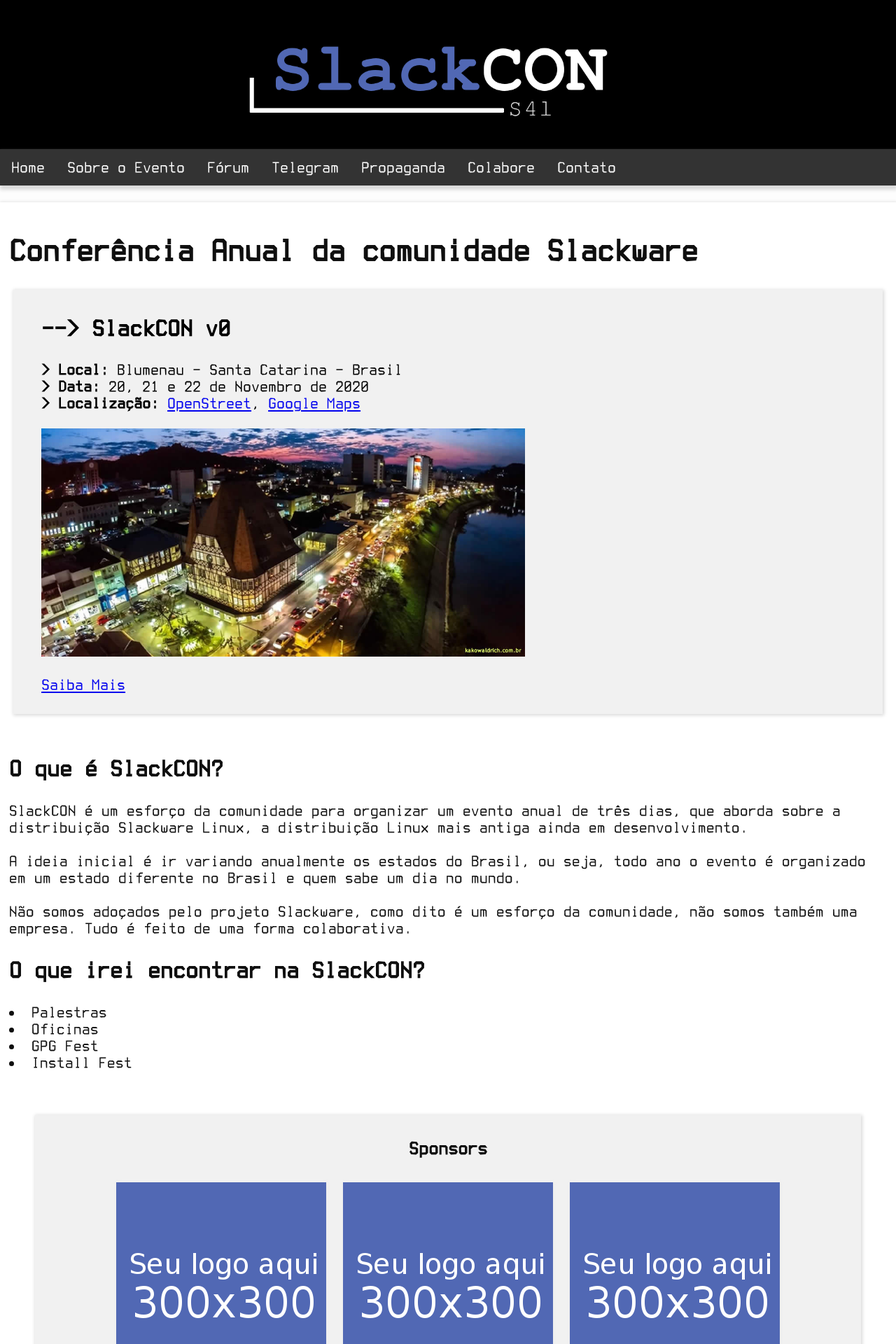
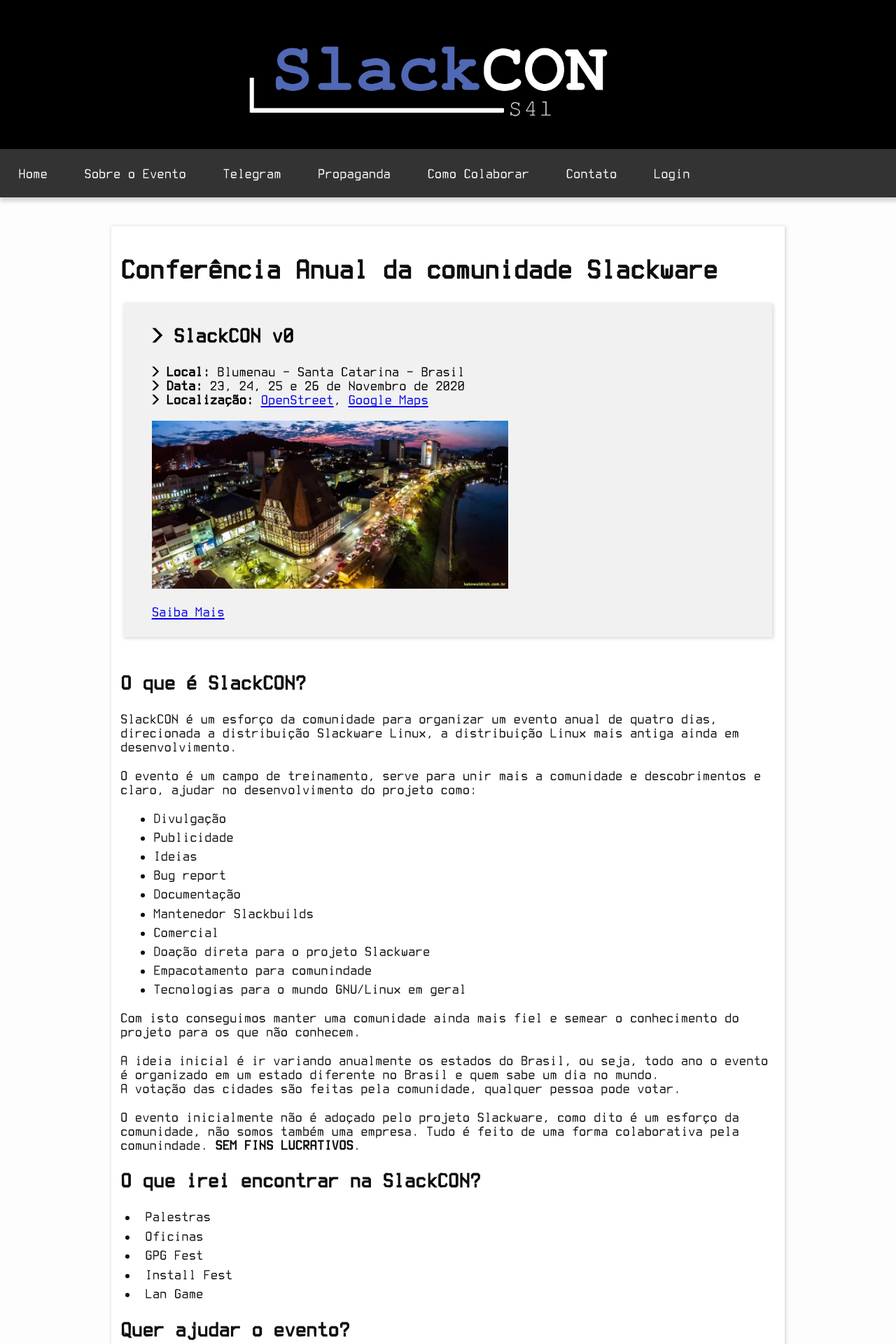
Before and after one commit to slackcon/slackcon.github.io, a PHP site: page / in a window 1280 px wide. Shown: the top 1920 px of the page at 70% size. Run offline with PHP 8.4, Linux system fonts and the light colour scheme.

Commit message:
Atualização

```diff
--- a/css/style.css
+++ b/css/style.css
@@ -4,7 +4,7 @@
 }
 
 body{
-	font-size: 1.5em;
+	font-size: 1.3em;
 	font-family: terminus;
 	margin: 0 auto;
 	background-color: #fdfdfd;
@@ -25,11 +25,12 @@ nav{
 	background-color: black;
 	box-shadow: 1px 5px 5px 1px #d9d9d9;
 }
+
 #container{
 	padding: 1%;
 	background-color: white;
 	box-shadow: 1px 1px 5px 1px #d9d9d9;
-	margin: 1em auto;max-width: 60em;
+	margin: 2em auto;max-width: 45em;
 }
 
 .local{
@@ -63,11 +64,23 @@ nav{
 	box-shadow: 1px 1px 5px 1px #ededed;
 }
 
+.link_colabore{
+	background-color: black;
+}
+
 footer{
 	color: white;
 	text-align: center;
 	padding: 1%;
 	background-color: #333;
+}
+
+li{
+	margin: 0.8%;
+}
+
+.color_bold{
+	color: #5168b4;
 }
 
 .menu {
--- a/index.html
+++ b/index.html
@@ -23,11 +23,11 @@
 	<ul class="menu">
 		<li class="menulink"><a href="index.html">Home</a></li>
 		<li class="menulink"><a href="#">Sobre o Evento</a></li>
-		<li class="menulink"><a href="https://github.com/slackcon/forum/issues" target="_blank">Fórum</a></li>
 		<li class="menulink"><a href="https://t.me/slackcon" target="_blank">Telegram</a></li>
 		<li class="menulink"><a href="#">Propaganda</a></li>
-		<li class="menulink"><a href="#">Colabore</a></li>
+		<li class="menulink"><a href="colabore.html">Como Colaborar</a></li>
 		<li class="menulink"><a href="#">Contato</a></li>
+		<li class="menulink"><a href="#">Login</a></li>
 	</ul>
 </nav>
 
@@ -36,10 +36,10 @@
 		<h1>Conferência Anual da comunidade Slackware</h1>
 	<div class="local">
 		<ul>
-			<h2>--> SlackCON v0</h2>
+			<h2>> SlackCON v0</h2>
 			<b>> Local:</b> Blumenau - Santa Catarina - Brasil
 			<br>
-			<b>> Data:</b> 20, 21 e 22 de Novembro de 2020
+			<b>> Data:</b> 23, 24, 25 e 26 de Novembro de 2020
 			<br>
 			<b>> Localização:</b>
 			<a href="#" target="_blank">OpenStreet</a>,
@@ -55,14 +55,40 @@
 <!-- CONTÉUDO -->
 	<h2>O que é SlackCON?</h2>
 <p>
-SlackCON é um esforço da comunidade para organizar um evento anual de três dias, que aborda sobre a distribuição Slackware Linux, a distribuição Linux mais antiga ainda em desenvolvimento.
+SlackCON é um esforço da comunidade para organizar um evento anual de quatro dias, direcionada a distribuição Slackware Linux, a distribuição Linux mais antiga ainda em desenvolvimento.
 </p>
 
 <p>
-A ideia inicial é ir variando anualmente os estados do Brasil, ou seja, todo ano o evento é organizado em um estado diferente no Brasil e quem sabe um dia no mundo.
+O evento é um campo de treinamento, serve para unir mais a comunidade e descobrimentos e claro, ajudar no desenvolvimento do projeto como:
 </p>
+<ul>
+	<li>Divulgação</li>
+	<li>Publicidade</li>
+	<li>Ideias</li>
+	<li>Bug report</li>
+	<li>Documentação</li>
+	<li>Mantenedor Slackbuilds</li>
+	<li>Comercial</li>
+	<li>Doação direta para o projeto Slackware</li>
+	<li>Empacotamento para comunindade</li>
+	<li>Tecnologias para o mundo GNU/Linux em geral</li>
+</ul>
+
 <p>
-Não somos adoçados pelo projeto Slackware, como dito é um esforço da comunidade, não somos também uma empresa. Tudo é feito de uma forma colaborativa.
+Com isto conseguimos manter uma comunidade ainda mais fiel e semear o conhecimento do projeto para os que não conhecem.
+</p>
+
+<p>
+A ideia inicial é ir variando anualmente os estados do Brasil, ou seja, todo ano o evento é organizado em um estado diferente no Brasil e quem sabe um dia no mundo.<br>
+A votação das cidades são feitas pela comunidade, qualquer pessoa pode votar.
+</p>
+
+<p>
+
+</p>
+
+<p>
+O evento inicialmente não é adoçado pelo projeto Slackware, como dito é um esforço da comunidade, não somos também uma empresa. Tudo é feito de uma forma colaborativa pela comunindade. <b>SEM FINS LUCRATIVOS</b>.
 </p>
 
 	<h2>O que irei encontrar na SlackCON?</h2>
@@ -70,16 +96,30 @@ Não somos adoçados pelo projeto Slackware, como dito é um esforço da comunid
 <li>Oficinas</li>
 <li>GPG Fest</li>
 <li>Install Fest</li>
+<li>Lan Game</li>
 
-<!-- LOgos dos patricinadores -->
+	<h2>Quer ajudar o evento?</h2>
+<p>Acesse <a href="colabore.html">Como colaborar</a> para saber as várias maneiras de colaborar.</p>
+
+<!-- Logos dos patricinadores -->
 <div class="sponsors">
-	<h3>Sponsors</h3>
-	<img class="sponsorslogo" src="img/sponsors.png">
-	<img class="sponsorslogo" src="img/sponsors.png">
-	<img class="sponsorslogo" src="img/sponsors.png">
-	<img class="sponsorslogo" src="img/sponsors.png">
-	<img class="sponsorslogo" src="img/sponsors.png">
-	<img class="sponsorslogo" src="img/sponsors.png">
+
+	<h3>Patrocinador Ouro</h3>
+	<img class="sponsorslogo" src="img/goldsponsors.png">
+	<img class="sponsorslogo" src="img/goldsponsors.png">
+
+	<h3>Patrocinador Prata</h3>
+	<img class="sponsorslogo" src="img/silversponsors.png">
+	<img class="sponsorslogo" src="img/silversponsors.png">
+	<img class="sponsorslogo" src="img/silversponsors.png">
+	<img class="sponsorslogo" src="img/silversponsors.png">
+
+	<h3>Patrocinador Bronze</h3>
+
+	<img class="sponsorslogo" src="img/bronzesponsors.png">
+	<img class="sponsorslogo" src="img/bronzesponsors.png">
+	<img class="sponsorslogo" src="img/bronzesponsors.png">
+	<img class="sponsorslogo" src="img/bronzesponsors.png">
 </div>
 
 </div> <!--div principal-->
```
Also changed, not shown: colabore.html (added, +123 -0 lines), img/bronzesponsors.png (added), img/goldsponsors.png (added), img/silversponsors.png (added).
